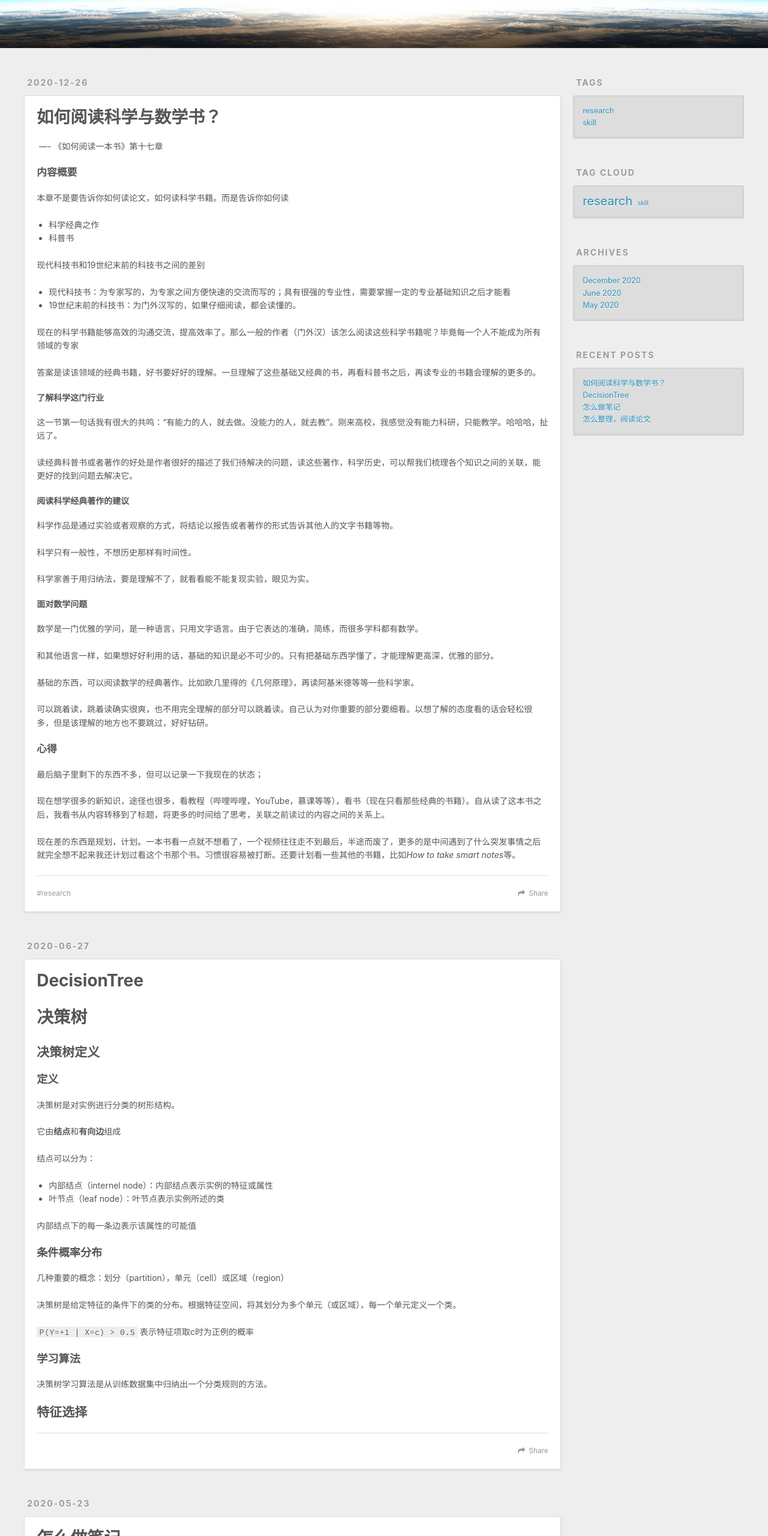
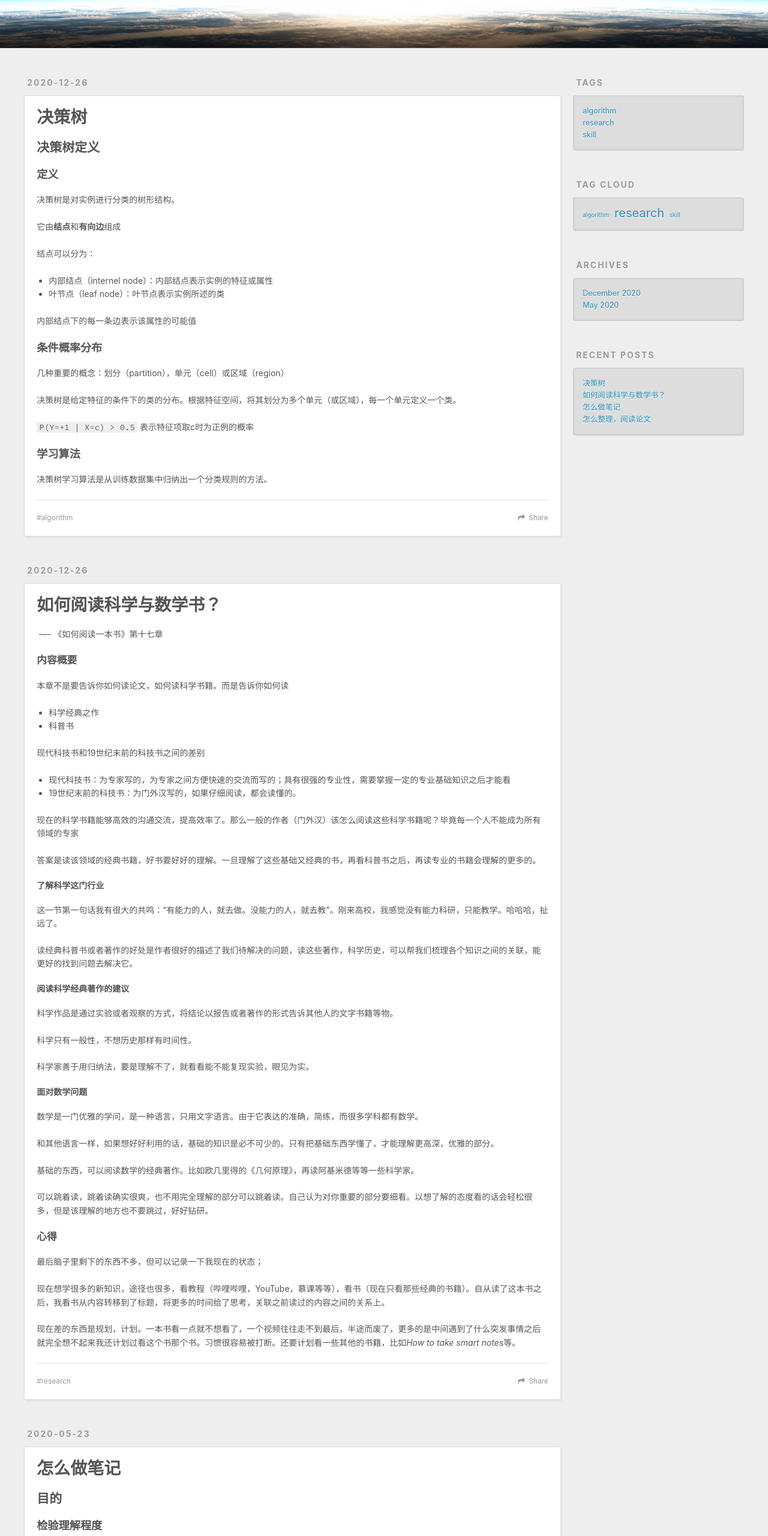
Before and after one commit to khinggan/khinggan.github.io, a plain HTML site: page index.html in a window 1280 px wide. Shown: the part 220-2780 px from the top of the page at 60% size. Drawn offline with nearby package versions, Linux system fonts and the light colour scheme.

Commit message:
Site updated: 2020-12-26 12:05:09

```diff
--- a/index.html
+++ b/index.html
@@ -64,6 +64,56 @@
       <div class="outer">
         <section id="main">
 
+    <article id="post-DecisionTree" class="article article-type-post" itemscope itemprop="blogPost">
+  <div class="article-meta">
+    <a href="/2020/12/26/DecisionTree/" class="article-date">
+  <time datetime="2020-12-26T04:05:26.000Z" itemprop="datePublished">2020-12-26</time>
+</a>
+
+  </div>
+  <div class="article-inner">
+
+
+      <header class="article-header">
+
+
+    <h1 itemprop="name">
+      <a class="article-title" href="/2020/12/26/DecisionTree/">决策树</a>
+    </h1>
+
+
+      </header>
+
+    <div class="article-entry" itemprop="articleBody">
+
+        <h2 id="决策树定义"><a href="#决策树定义" class="headerlink" title="决策树定义"></a>决策树定义</h2><h3 id="定义"><a href="#定义" class="headerlink" title="定义"></a>定义</h3><p>决策树是对实例进行分类的树形结构。</p>
+<p>它由<strong>结点</strong>和<strong>有向边</strong>组成</p>
+<p>结点可以分为：</p>
+<ul>
+<li>内部结点（internel node）：内部结点表示实例的特征或属性</li>
+<li>叶节点（leaf node）：叶节点表示实例所述的类</li>
+</ul>
+<p>内部结点下的每一条边表示该属性的可能值</p>
+<h3 id="条件概率分布"><a href="#条件概率分布" class="headerlink" title="条件概率分布"></a>条件概率分布</h3><p>几种重要的概念：划分（partition），单元（cell）或区域（region）</p>
+<p>决策树是给定特征的条件下的类的分布。根据特征空间，将其划分为多个单元（或区域），每一个单元定义一个类。</p>
+<p><code>P(Y=+1 | X=c)  &gt; 0.5</code> 表示特征项取c时为正例的概率</p>
+<h3 id="学习算法"><a href="#学习算法" class="headerlink" title="学习算法"></a>学习算法</h3><p>决策树学习算法是从训练数据集中归纳出一个分类规则的方法。</p>
+
+
+    </div>
+    <footer class="article-footer">
+      <a data-url="http://yoursite.com/2020/12/26/DecisionTree/" data-id="ckhvvhwee0000z8uk2mlo7nrm" class="article-share-link">Share</a>
+
+
+  <ul class="article-tag-list" itemprop="keywords"><li class="article-tag-list-item"><a class="article-tag-list-link" href="/tags/algorithm/" rel="tag">algorithm</a></li></ul>
+
+    </footer>
+  </div>
+
+</article>
+
+
+
     <article id="post-HowToReadScientificBooks" class="article article-type-post" itemscope itemprop="blogPost">
   <div class="article-meta">
     <a href="/2020/12/26/HowToReadScientificBooks/" class="article-date">
@@ -119,54 +169,6 @@
 
 
   <ul class="article-tag-list" itemprop="keywords"><li class="article-tag-list-item"><a class="article-tag-list-link" href="/tags/research/" rel="tag">research</a></li></ul>
-
-    </footer>
-  </div>
-
-</article>
-
-
-
-    <article id="post-DecisionTree" class="article article-type-post" itemscope itemprop="blogPost">
-  <div class="article-meta">
-    <a href="/2020/06/27/DecisionTree/" class="article-date">
-  <time datetime="2020-06-27T12:15:21.551Z" itemprop="datePublished">2020-06-27</time>
-</a>
-
-  </div>
-  <div class="article-inner">
-
-
-      <header class="article-header">
-
-
-    <h1 itemprop="name">
-      <a class="article-title" href="/2020/06/27/DecisionTree/">DecisionTree</a>
-    </h1>
-
-
-      </header>
-
-    <div class="article-entry" itemprop="articleBody">
-
-        <h1 id="决策树"><a href="#决策树" class="headerlink" title="决策树"></a>决策树</h1><h2 id="决策树定义"><a href="#决策树定义" class="headerlink" title="决策树定义"></a>决策树定义</h2><h3 id="定义"><a href="#定义" class="headerlink" title="定义"></a>定义</h3><p>决策树是对实例进行分类的树形结构。</p>
-<p>它由<strong>结点</strong>和<strong>有向边</strong>组成</p>
-<p>结点可以分为：</p>
-<ul>
-<li>内部结点（internel node）：内部结点表示实例的特征或属性</li>
-<li>叶节点（leaf node）：叶节点表示实例所述的类</li>
-</ul>
-<p>内部结点下的每一条边表示该属性的可能值</p>
-<h3 id="条件概率分布"><a href="#条件概率分布" class="headerlink" title="条件概率分布"></a>条件概率分布</h3><p>几种重要的概念：划分（partition），单元（cell）或区域（region）</p>
-<p>决策树是给定特征的条件下的类的分布。根据特征空间，将其划分为多个单元（或区域），每一个单元定义一个类。</p>
-<p><code>P(Y=+1 | X=c)  &gt; 0.5</code> 表示特征项取c时为正例的概率</p>
-<h3 id="学习算法"><a href="#学习算法" class="headerlink" title="学习算法"></a>学习算法</h3><p>决策树学习算法是从训练数据集中归纳出一个分类规则的方法。</p>
-<h2 id="特征选择"><a href="#特征选择" class="headerlink" title="特征选择"></a>特征选择</h2>
-
-    </div>
-    <footer class="article-footer">
-      <a data-url="http://yoursite.com/2020/06/27/DecisionTree/" data-id="ckhvvhwee0000z8uk2mlo7nrm" class="article-share-link">Share</a>
-
 
     </footer>
   </div>
@@ -405,7 +407,7 @@
   <div class="widget-wrap">
     <h3 class="widget-title">Tags</h3>
     <div class="widget">
-      <ul class="tag-list" itemprop="keywords"><li class="tag-list-item"><a class="tag-list-link" href="/tags/research/" rel="tag">research</a></li><li class="tag-list-item"><a class="tag-list-link" href="/tags/skill/" rel="tag">skill</a></li></ul>
+      <ul class="tag-list" itemprop="keywords"><li class="tag-list-item"><a class="tag-list-link" href="/tags/algorithm/" rel="tag">algorithm</a></li><li class="tag-list-item"><a class="tag-list-link" href="/tags/research/" rel="tag">research</a></li><li class="tag-list-item"><a class="tag-list-link" href="/tags/skill/" rel="tag">skill</a></li></ul>
     </div>
   </div>
 
@@ -415,7 +417,7 @@
   <div class="widget-wrap">
     <h3 class="widget-title">Tag Cloud</h3>
     <div class="widget tagcloud">
-      <a href="/tags/research/" style="font-size: 20px;">research</a> <a href="/tags/skill/" style="font-size: 10px;">skill</a>
+      <a href="/tags/algorithm/" style="font-size: 10px;">algorithm</a> <a href="/tags/research/" style="font-size: 20px;">research</a> <a href="/tags/skill/" style="font-size: 10px;">skill</a>
     </div>
   </div>
 
@@ -424,7 +426,7 @@
   <div class="widget-wrap">
     <h3 class="widget-title">Archives</h3>
     <div class="widget">
-      <ul class="archive-list"><li class="archive-list-item"><a class="archive-list-link" href="/archives/2020/12/">December 2020</a></li><li class="archive-list-item"><a class="archive-list-link" href="/archives/2020/06/">June 2020</a></li><li class="archive-list-item"><a class="archive-list-link" href="/archives/2020/05/">May 2020</a></li></ul>
+      <ul class="archive-list"><li class="archive-list-item"><a class="archive-list-link" href="/archives/2020/12/">December 2020</a></li><li class="archive-list-item"><a class="archive-list-link" href="/archives/2020/05/">May 2020</a></li></ul>
     </div>
   </div>
 
@@ -437,11 +439,11 @@
       <ul>
 
           <li>
-            <a href="/2020/12/26/HowToReadScientificBooks/">如何阅读科学与数学书？</a>
+            <a href="/2020/12/26/DecisionTree/">决策树</a>
           </li>
 
           <li>
-            <a href="/2020/06/27/DecisionTree/">DecisionTree</a>
+            <a href="/2020/12/26/HowToReadScientificBooks/">如何阅读科学与数学书？</a>
           </li>
 
           <li>
```
Also changed, not shown: 2020/05/23/HowToMakeNote/index.html (+7 -7 lines), 2020/05/23/HowToReadPaper/index.html (+5 -5 lines), 2020/12/26/DecisionTree/index.html (renamed from 2020/06/27/DecisionTree/index.html, +23 -29 lines), 2020/12/26/HowToReadScientificBooks/index.html (+16 -7 lines), archives/2020/05/index.html (+5 -5 lines), archives/2020/12/index.html (+24 -5 lines), archives/2020/index.html (+11 -11 lines), archives/index.html (+11 -11 lines), tags/algorithm/index.html (renamed from archives/2020/06/index.html, +10 -10 lines), tags/research/index.html (+5 -5 lines), tags/skill/index.html (+5 -5 lines).
